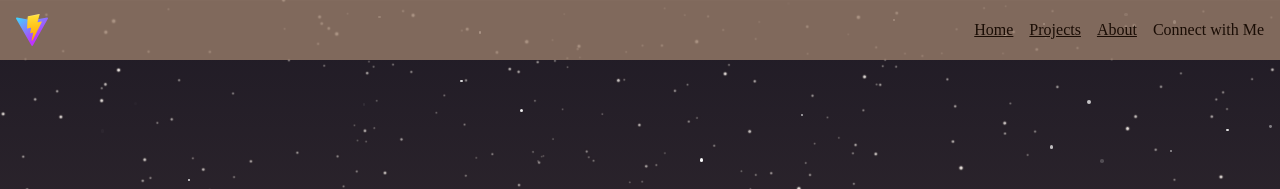
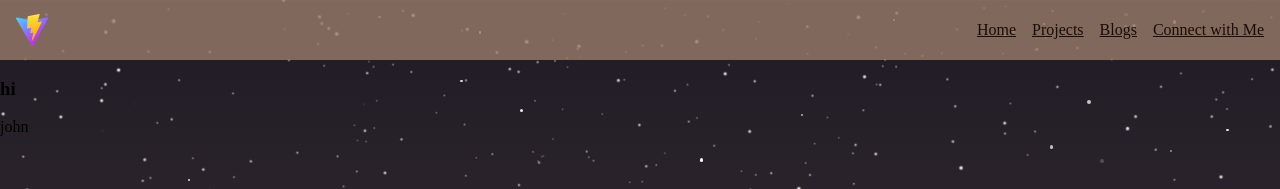
Before and after one commit to AthulSubashM/athulsubashm.github.io, a React (Vite) app: page /connect in a window 1280 px wide. Shown: the top 189 px of the page. Built offline with nearby package versions, Linux system fonts and the light colour scheme.

Commit message:
commit from neovim

```diff
--- a/src/App.jsx
+++ b/src/App.jsx
@@ -8,7 +8,7 @@ import Home from "./pages/Home";
 import Footer from "./components/Footer/Footer";
 
 // Lazy-loaded pages
-const Contact = lazy(() => import("./pages/Contact"));
+const Connect = lazy(() => import("./pages/Connect"));
 const Blogs = lazy(() => import("./pages/Blogs"));
 const Projects = lazy(() => import("./pages/Projects"));
 
@@ -17,15 +17,14 @@ function App() {
     <Router>
       <div className="app-container">
         <Navbar />
-        <TwinklingStars />
-        <ShootingStars />
+        <TwinklingStars /> <ShootingStars />
         <main className="app-content">
           <Suspense fallback={<div>Loading...</div>}>
             <Routes>
               <Route path="/" element={<Home />} />
               <Route path="/blogs" element={<Blogs />} />
               <Route path="/projects" element={<Projects />} />
-              <Route path="/contact" element={<Contact />} />
+              <Route path="/connect" element={<Connect />} />
             </Routes>
           </Suspense>
         </main>
--- a/src/CSS/index.css
+++ b/src/CSS/index.css
@@ -7,7 +7,9 @@ body {
 
 .bg {
   position: fixed;
+
   height: 100vh;
+
   inset: 0; /* top:0, right:0, bottom:0, left:0 */
   z-index: -1; /* behind everything */
   background: linear-gradient(
--- a/src/components/Navbar/Navbar.jsx
+++ b/src/components/Navbar/Navbar.jsx
@@ -14,9 +14,9 @@ export default function Navbar() {
           <Link to="/projects">Projects</Link>
         </li>
         <li>
-          <Link to="/contact">About</Link>
+          <Link to="/blogs">Blogs</Link>
         </li>
-        <li>Connect with Me</li>
+        <Link to="/connect">Connect with Me</Link>
       </ul>
     </nav>
   );
--- a/src/pages/Contact.jsx
+++ b/src/pages/Connect.jsx
@@ -1,4 +1,4 @@
-export default function Contact() {
+export default function Connect() {
   return (
     <>
       <h3>hi</h3>
```
Also changed, not shown: eslint.config.js (+20 -18 lines).
